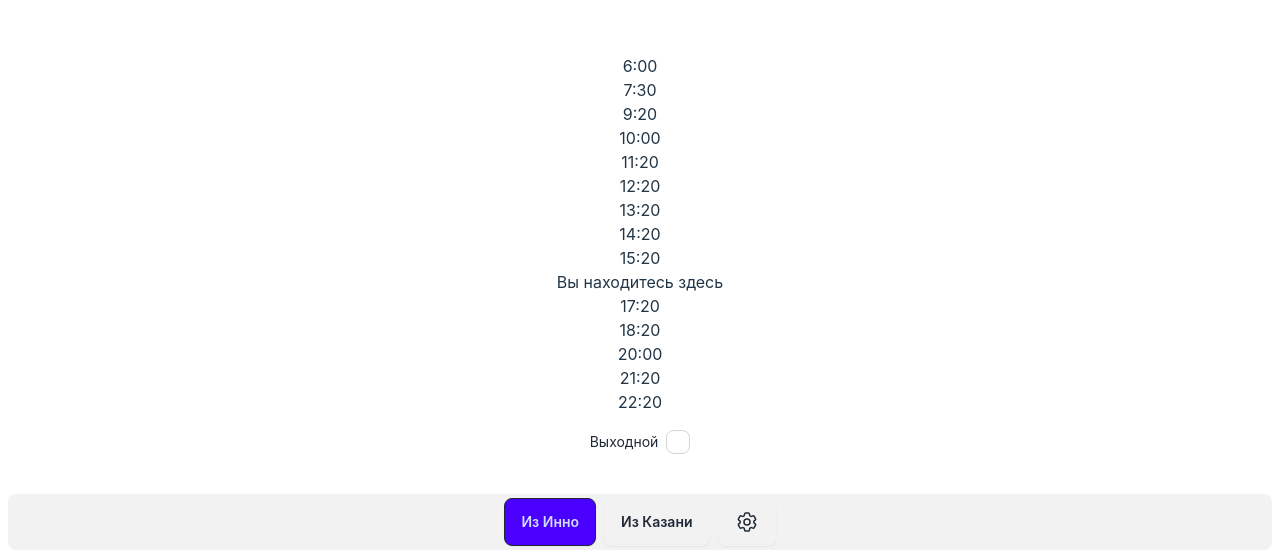
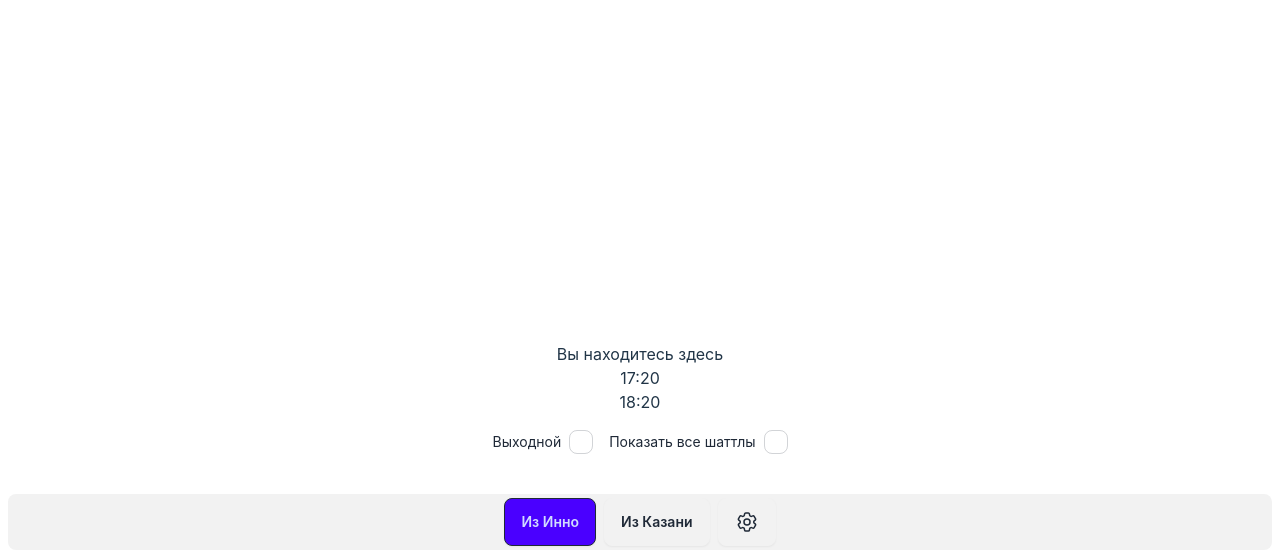
Before and after one commit to stb1rd/inno-fast-travel, a React (Vite) app: page / in a window 1280 px wide. Shown: the part 242-800 px from the top of the page. Built offline with nearby package versions, Linux system fonts and the light colour scheme.

Commit message:
feat: добавлена фильтрация по актуальным шаттлам

```diff
--- a/src/pages/Timetable.tsx
+++ b/src/pages/Timetable.tsx
@@ -6,23 +6,49 @@ interface Props {
   departureFrom: 'kazan' | 'inno'
 }
 
+interface TimeWithMinutes {
+  minutes: string,
+  isNow?: boolean
+}
+
+const MINUTES_GAP = 90
+
 const getCurrentTime = () =>
   new Intl.DateTimeFormat("ru-RU", {hour: "numeric", minute: "numeric"}).format(new Date())
 
+const compareByMinutes = (a: TimeWithMinutes, b: TimeWithMinutes) => {
+  const aDate = new Date(`1.1.1 ${a.minutes}`)
+  const bDate = new Date(`1.1.1 ${b.minutes}`)
+
+  return aDate.getTime() - bDate.getTime()
+}
+
 const Timetable = ({departureFrom}: Props) => {
   const [isDayOff, setIsDayOff] = useState(false)
+  const [areRelevantFiltered, setAreRelevantFiltered] = useState(false)
+
   const latestSchedule = (storedSchedule as StoredSchedule).at(-1)?.['parsed-schedule']
-  let times: Array<{ minutes: string, isNow?: boolean }> = []
+  let times: TimeWithMinutes[] = []
   if (latestSchedule) {
     const newTimes = latestSchedule.find(timesItem =>
       timesItem['day-type'] === (isDayOff ? 'day-off' : 'working')
       && timesItem['departs-from'] === departureFrom)
     const timetableDeparts = newTimes?.['departs-at'] || []
-    times = [...timetableDeparts.map(x => ({minutes: x})), {minutes: getCurrentTime(), isNow: true}].sort((a, b) => {
-      const aDate = new Date(`1.1.1 ${a.minutes}`)
-      const bDate = new Date(`1.1.1 ${b.minutes}`)
-
-      return aDate.getTime() - bDate.getTime()
+    times = [...timetableDeparts.map(x => ({minutes: x})), {
+      minutes: getCurrentTime(),
+      isNow: true
+    }].sort(compareByMinutes).filter((time: TimeWithMinutes) => {
+      if (areRelevantFiltered || time.isNow) {
+        return true
+      }
+      const itemMinutes = Number(time.minutes.replace(':', ''))
+      const currentMinutes = Number(getCurrentTime().replace(':', ''))
+      if (currentMinutes > itemMinutes && currentMinutes - itemMinutes <= MINUTES_GAP) {
+        return true
+      }
+      if (currentMinutes < itemMinutes && itemMinutes - currentMinutes <= MINUTES_GAP * 2) {
+        return true
+      }
     })
   }
 
@@ -32,12 +58,20 @@ const Timetable = ({departureFrom}: Props) => {
         {times.map(time => <li
           key={time.isNow ? 'now' : time.minutes}>{time.isNow ? 'Вы находитесь здесь' : time.minutes}</li>)}
       </ul>
+      <fieldset className='flex gap-2'>
         <label className="label cursor-pointer flex gap-2">
           <span className="label-text">Выходной</span>
           <input type="checkbox" className="checkbox" checked={isDayOff} onChange={() => {
             setIsDayOff(!isDayOff)
           }}/>
         </label>
+        <label className="label cursor-pointer flex gap-2">
+          <span className="label-text">Показать все шаттлы</span>
+          <input type="checkbox" className="checkbox" checked={areRelevantFiltered} onChange={() => {
+            setAreRelevantFiltered(!areRelevantFiltered)
+          }}/>
+        </label>
+      </fieldset>
     </section>
   );
 };
```
Lines whose indentation alone changed are shown as unchanged.
